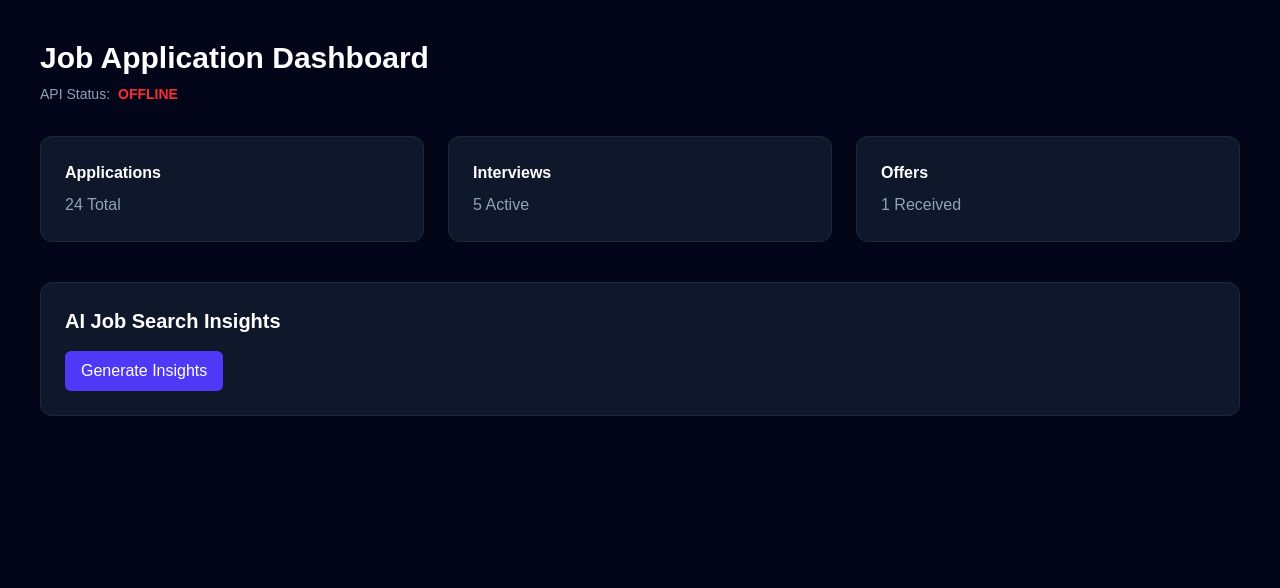
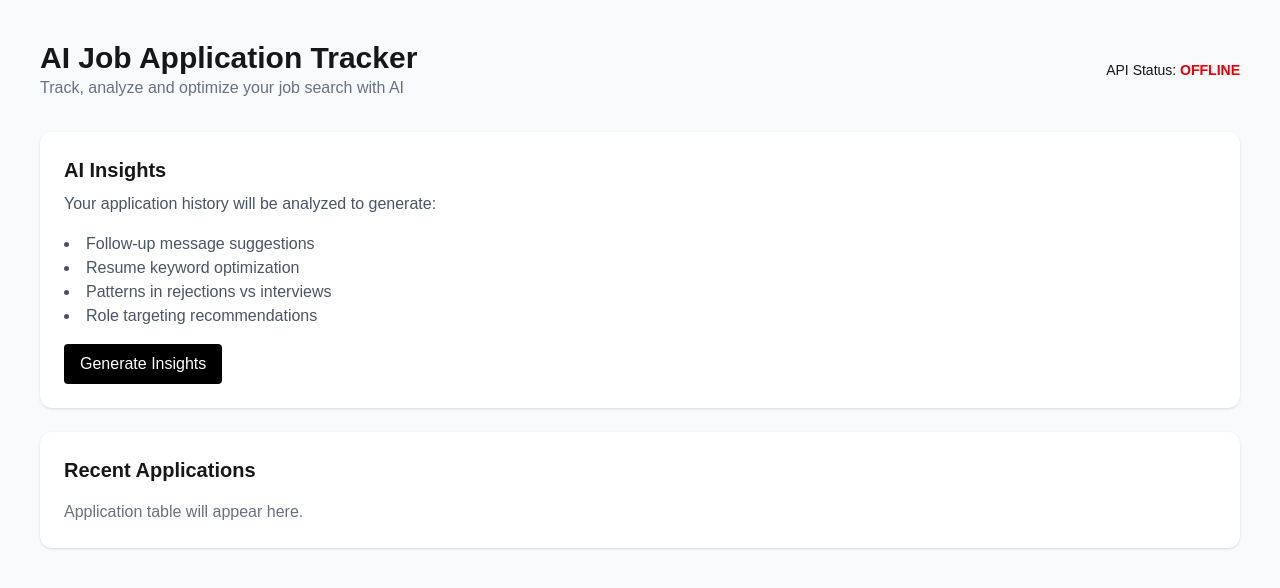
Before and after one commit to SimbaChasumba1/ai-application-tracker, a Next.js app in the folder frontend/: page /dashboard in a window 1280 px wide. Shown: the top 588 px of the page. Built offline with nearby package versions, Linux system fonts and the light colour scheme; no server answers.

Commit message:
add backend application statistics endpoint and dashboard summary cards for real-time job pipeline visibility

```diff
--- a/frontend/app/dashboard/components/StatsCards.tsx
+++ b/frontend/app/dashboard/components/StatsCards.tsx
@@ -0,0 +1,65 @@
+"use client";
+
+import { useEffect, useState } from "react";
+
+
+
+type Stats = {
+
+  total: number;
+
+  applied: number;
+
+  interviewing: number;
+
+  offer: number;
+
+  rejected: number;
+
+};
+
+
+
+export default function StatsCards() {
+
+  const [stats, setStats] = useState<Stats | null>(null);
+
+
+
+  useEffect(() => {
+
+    fetch("http://localhost:5000/stats/summary")
+
+      .then(res => res.json())
+
+      .then(setStats);
+
+  }, []);
+
+
+
+  if (!stats) return null;
+
+
+
+  return (
+
+    <div className="grid grid-cols-1 md:grid-cols-5 gap-4 mb-6">
+
+      {Object.entries(stats).map(([key, value]) => (
+
+        <div key={key} className="bg-white rounded-xl shadow p-4 text-center">
+
+          <p className="text-sm text-gray-500 uppercase">{key}</p>
+
+          <p className="text-2xl font-bold">{value}</p>
+
+        </div>
+
+      ))}
+
+    </div>
+
+  );
+
+}
--- a/frontend/app/dashboard/page.tsx
+++ b/frontend/app/dashboard/page.tsx
@@ -1,56 +1,162 @@
 "use client";
 
+
+
 import { useEffect, useState } from "react";
-import AIInsights from "../dashboard/components/AIInsights";
+import StatsCards from "./components/StatsCards";
+
+
+
+type Stats = {
+
+  total: number;
+
+  applied: number;
+
+  interviewing: number;
+
+  offer: number;
+
+  rejected: number;
+
+};
+
+
 
 export default function Dashboard() {
+
   const [apiStatus, setApiStatus] = useState<"online" | "offline">("offline");
 
+  const [stats, setStats] = useState<Stats | null>(null);
+
+
+
   useEffect(() => {
+
+    // Health check
+
     fetch("http://localhost:5000/health")
-      .then((res) => res.json())
+
       .then(() => setApiStatus("online"))
+
       .catch(() => setApiStatus("offline"));
+
+
+
+    // Stats
+
+    fetch("http://localhost:5000/stats/summary")
+
+      .then(res => res.json())
+
+      .then(setStats)
+
+      .catch(() => setStats(null));
+
   }, []);
 
+
+
   return (
-    <div className="min-h-screen bg-slate-950 text-white p-10">
-      <h1 className="text-3xl font-bold mb-2">Job Application Dashboard</h1>
 
-      {/* API Status */}
-      <div className="flex items-center gap-2 text-sm mb-8">
-        <span className="text-slate-400">API Status:</span>
-        <span
-          className={`font-semibold ${
-            apiStatus === "online" ? "text-green-500" : "text-red-500"
-          }`}
-        >
-          {apiStatus.toUpperCase()}
-        </span>
+    <div className="min-h-screen bg-gray-50 p-10">
+
+      {/* Header */}
+
+      <div className="flex justify-between items-center mb-8">
+
+        <div>
+
+          <h1 className="text-3xl font-bold">AI Job Application Tracker</h1>
+
+          <p className="text-gray-500">Track, analyze and optimize your job search with AI</p>
+
+        </div>
+
+        <div className="text-sm">
+
+          API Status:{" "}
+
+          <span className={`font-semibold ${apiStatus === "online" ? "text-green-600" : "text-red-600"}`}>
+
+            {apiStatus.toUpperCase()}
+
+          </span>
+
+        </div>
+
       </div>
 
-      {/* Stats */}
-      <div className="grid grid-cols-1 lg:grid-cols-3 gap-6">
-        <div className="bg-slate-900 p-6 rounded-xl border border-slate-800">
-          <h2 className="font-semibold mb-2">Applications</h2>
-          <p className="text-slate-400">24 Total</p>
+
+
+      {/* Stats Cards */}
+
+      {stats && (
+
+        <div className="grid grid-cols-1 md:grid-cols-5 gap-4 mb-10">
+
+          <StatsCards title="Total" value={stats.total} />
+
+          <StatsCards title="Applied" value={stats.applied} />
+
+          <StatsCards title="Interviewing" value={stats.interviewing} />
+
+          <StatsCards title="Offers" value={stats.offer} />
+
+          <StatsCards title="Rejected" value={stats.rejected} />
+
         </div>
 
-        <div className="bg-slate-900 p-6 rounded-xl border border-slate-800">
-          <h2 className="font-semibold mb-2">Interviews</h2>
-          <p className="text-slate-400">5 Active</p>
-        </div>
+      )}
 
-        <div className="bg-slate-900 p-6 rounded-xl border border-slate-800">
-          <h2 className="font-semibold mb-2">Offers</h2>
-          <p className="text-slate-400">1 Received</p>
-        </div>
+
+
+      {/* AI Insights Preview */}
+
+      <div className="bg-white rounded-xl shadow p-6 mb-6">
+
+        <h2 className="text-xl font-semibold mb-2">AI Insights</h2>
+
+        <p className="text-gray-600 mb-4">
+
+          Your application history will be analyzed to generate:
+
+        </p>
+
+        <ul className="list-disc list-inside text-gray-600">
+
+          <li>Follow-up message suggestions</li>
+
+          <li>Resume keyword optimization</li>
+
+          <li>Patterns in rejections vs interviews</li>
+
+          <li>Role targeting recommendations</li>
+
+        </ul>
+
+        <button className="mt-4 bg-black text-white px-4 py-2 rounded hover:opacity-80">
+
+          Generate Insights
+
+        </button>
+
       </div>
 
-      {/* AI Insights */}
-      <div className="mt-10">
-        <AIInsights />
+
+
+      {/* Applications Table Placeholder */}
+
+      <div className="bg-white rounded-xl shadow p-6">
+
+        <h2 className="text-xl font-semibold mb-4">Recent Applications</h2>
+
+        <p className="text-gray-500">Application table will appear here.</p>
+
       </div>
+
     </div>
+
   );
+
 }
```
